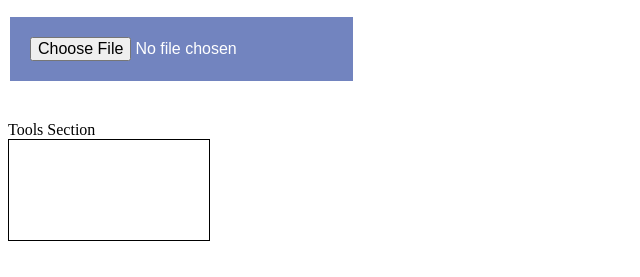
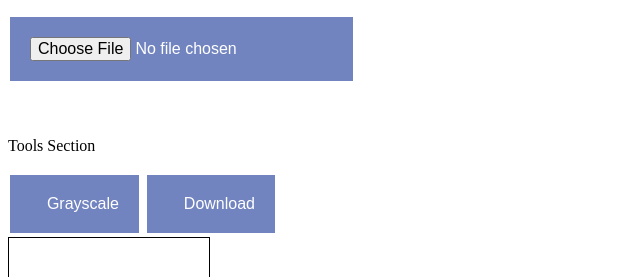
Before and after one commit to KedarGhadge/SPA, a website: page src/components/Image-holder/image_holder.html in a window 1280 px wide. Shown: the part 101-378 px from the top of the page, without its empty margins (0-640 px from the left). Drawn offline with Linux system fonts and the light colour scheme; files that its build step writes are made by us from their sources.

Commit message:
Black and white conversion of image done.

```diff
--- a/src/components/Image-holder/image_holder.html
+++ b/src/components/Image-holder/image_holder.html
@@ -21,7 +21,24 @@
     />
     <br /><br /><br />
     <!-- <div id="display-image"></div> -->
-    <div>Tools Section</div>
+    <div>
+      <p>Tools Section</p>
+      <i class="fab fa-black-tie"></i>
+      <button
+        class="button button2"
+        type="button"
+        data-bind="click: grayscaleImage"
+      >
+        Grayscale
+      </button>
+      <button
+        class="button button3"
+        type="button"
+        data-bind="click: downloadImage"
+      >
+        Download
+      </button>
+    </div>
 
     <canvas
       id="myCanvas"
--- a/src/css/styles.css
+++ b/src/css/styles.css
@@ -23,6 +23,18 @@
   margin: 4px 2px;
   cursor: pointer;
 }
+.button2::before {
+  content: "\f043";
+  font-weight: 900;
+  font-family: "Font Awesome 5 Free" !important;
+  color: black;
+}
+.button3::before {
+  content: "\f019";
+  font-weight: 900;
+  font-family: "Font Awesome 5 Free" !important;
+  color: black;
+}
 .button:hover {
   background-color: #6071a5;
 }
```
Also changed, not shown: src/components/Image-holder/image_holder.js (+53 -4 lines), README.md.
